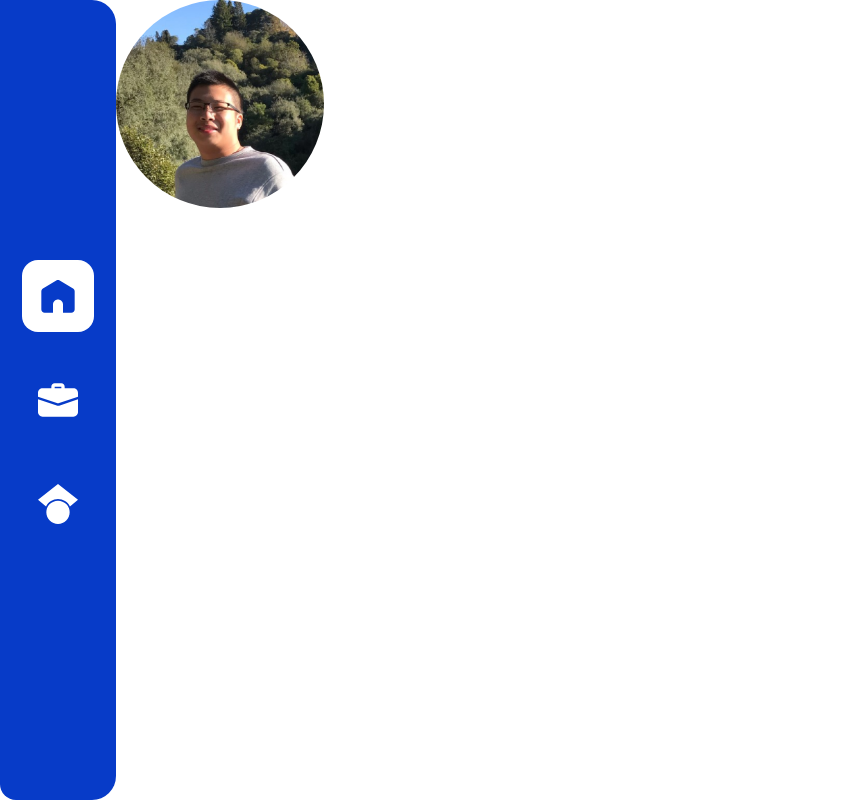
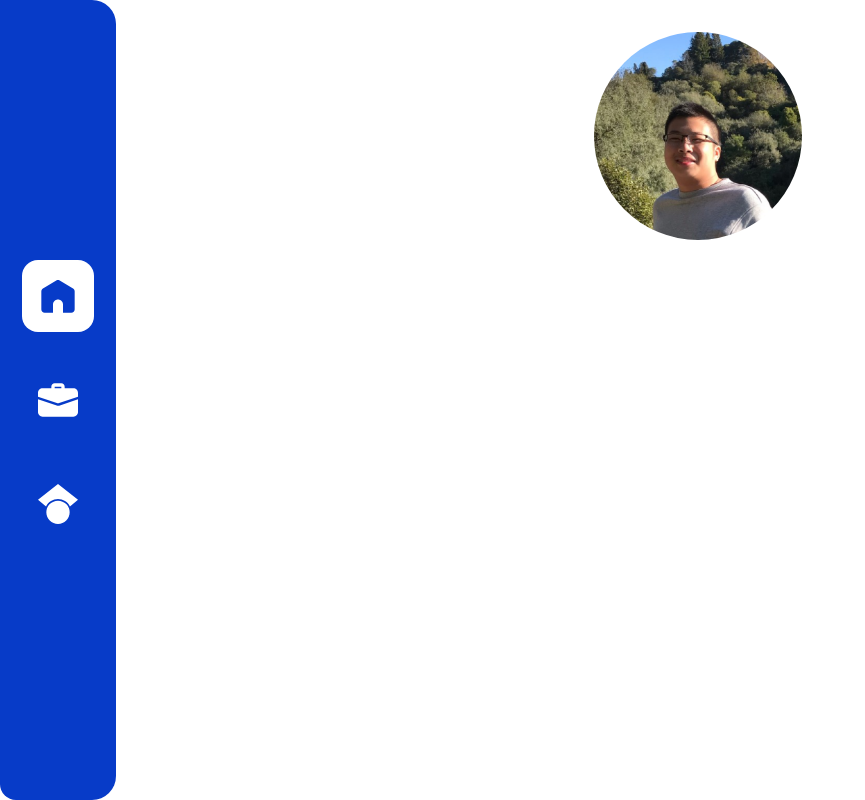
Before and after one commit to ukayaj620/this-is-me, a React (Create React App) app: page / in a window 1280 px wide. Shown: the whole page, without its empty margins (0-865 px from the left). Built offline with nearby package versions, Linux system fonts and the light colour scheme.

Commit message:
feat: create profile face component

```diff
--- /dev/null
+++ b/src/components/Profile.jsx
@@ -0,0 +1,15 @@
+import { images } from '../helpers/loader';
+
+const Profile = () => {
+  return (
+    <div className="m-8">
+      <img
+        className="profile"
+        src={images('profile')}
+        alt="Jayaku Briliantio's face"
+      />
+    </div>
+  );
+};
+
+export default Profile;
--- a/src/pages/Home.jsx
+++ b/src/pages/Home.jsx
@@ -1,12 +1,8 @@
-import { images } from '../helpers/loader';
-
+import Profile from '../components/Profile';
 const Home = () => {
   return (
-    <div className="flex flex-col w-full">
-      <img
-        className="w-52 h-52 rounded-full"
-        src={images('profile')}
-      />
+    <div className="flex flex-col w-full items-center">
+      <Profile />
     </div>
   );
 };
--- a/src/styles/main.css
+++ b/src/styles/main.css
@@ -18,6 +18,10 @@
   @apply flex flex-row justify-center items-center w-screen h-24 bg-primary rounded-b-2xl;
 }
 
+.profile {
+  @apply w-44 h-44 rounded-full;
+}
+
 @screen lg {
   .nav-icon {
     @apply p-4 my-4;
@@ -26,6 +30,10 @@
   .nav-bar {
     @apply flex-col w-32 h-screen rounded-r-3xl;
   }
+
+  .profile {
+    @apply w-52 h-52;
+  }
 }
 
 @tailwind utilities;
```
